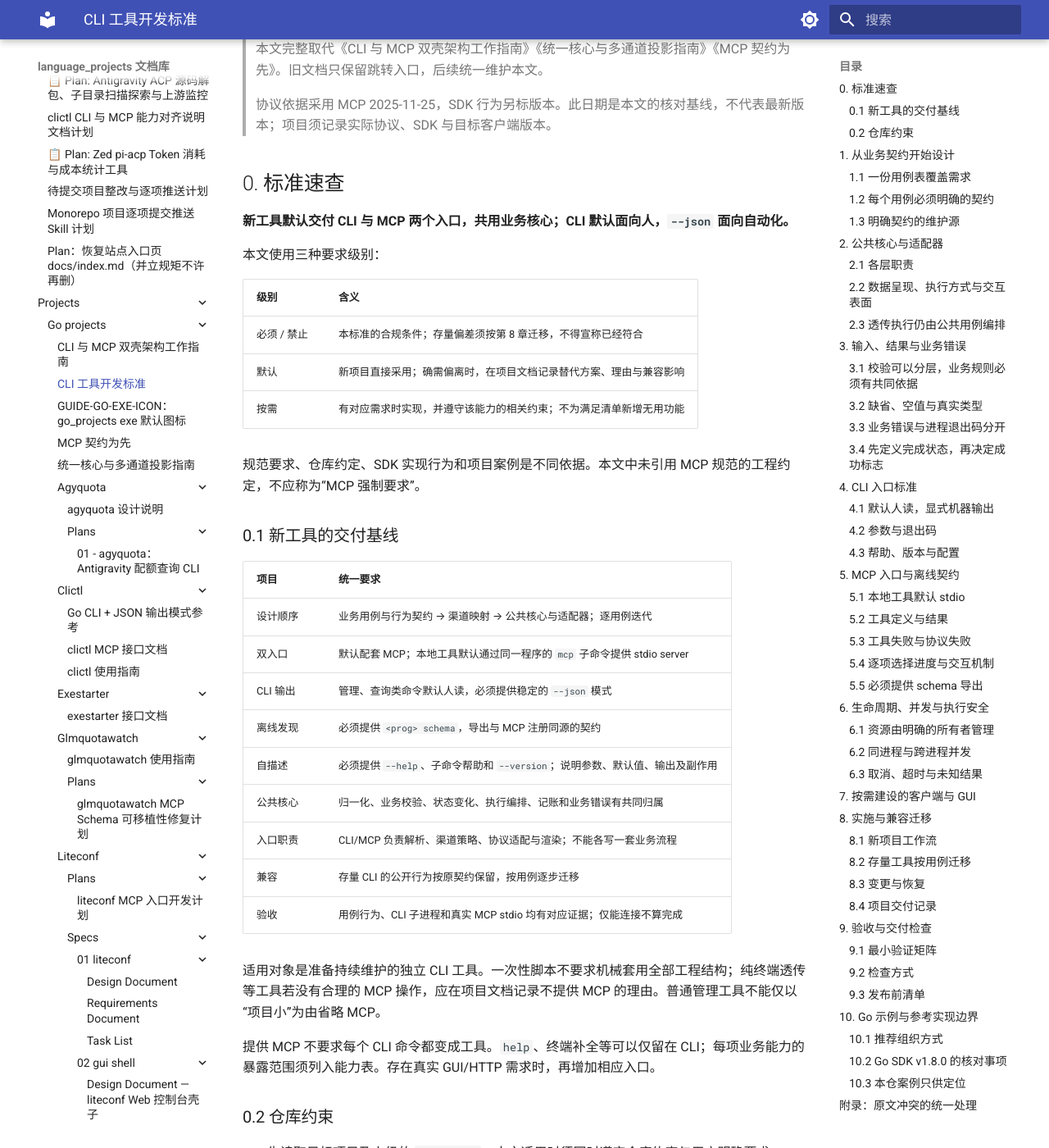
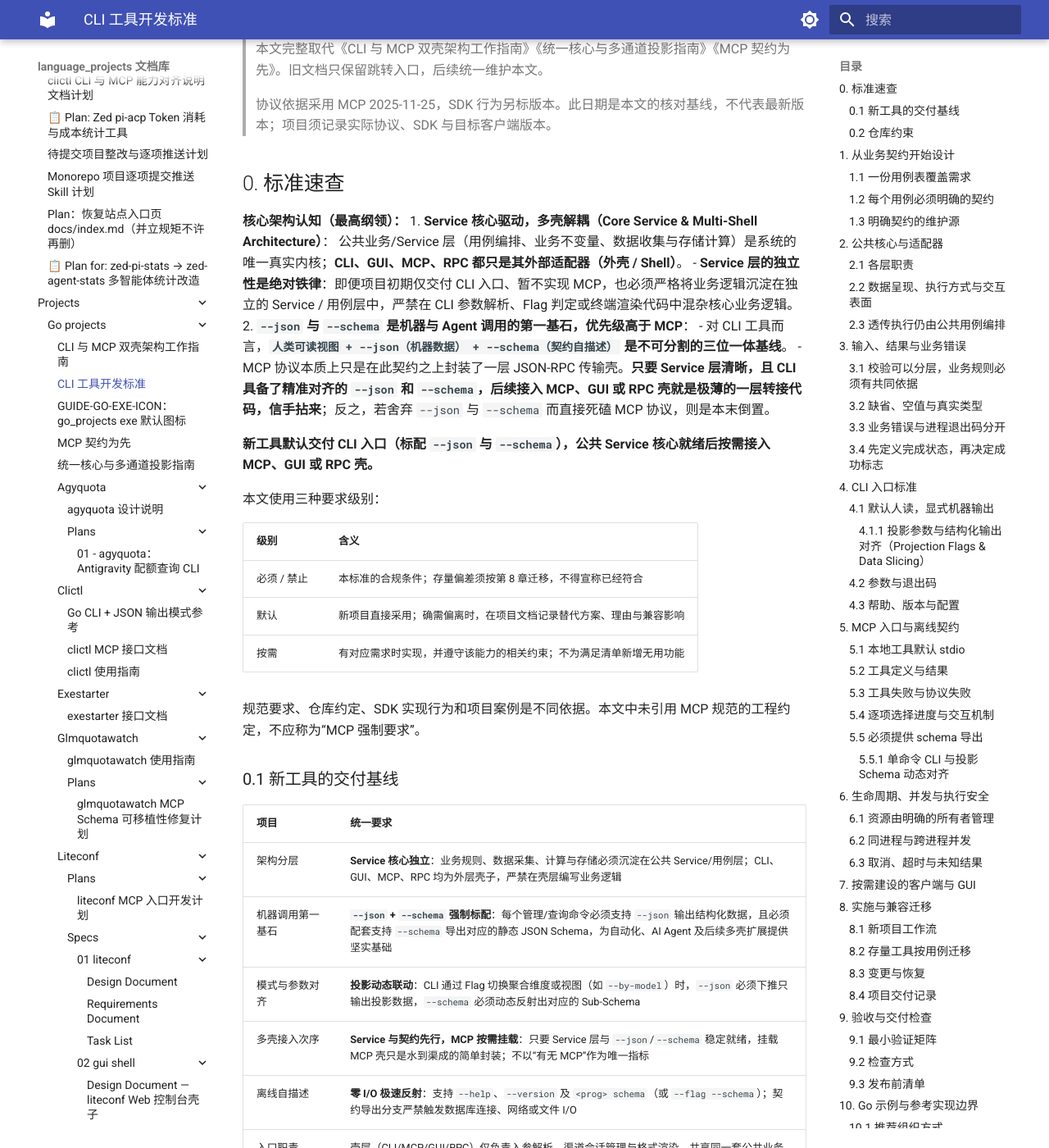
Before and after one commit to shihao-hub/td-language_projects, an MkDocs documentation site: the page built from docs/projects/go_projects/CLI 工具开发标准.md, in a window 1280 px wide and 1400 px high, scrolled down 241 px. Shown: the whole window at 82% size. Built offline with MkDocs 1.6.1 and Material for MkDocs 9.7.7, drawn with Linux system fonts in a browser that asks for light colours; some of the changed text lies outside the part shown.

Commit message:
docs: 新增 zed-agent-stats 改造计划并更新 CLI 标准
- docs/plans/16-zed-agent-stats.md：多智能体改造实施计划（5 任务已执行）
- CLI 工具开发标准.md：上一任务遗留的投影下推与动态 Schema 规范改动

````diff
--- /dev/null
+++ b/docs/plans/16-zed-agent-stats.md
@@ -0,0 +1,94 @@
+# 📋 Plan for: zed-pi-stats → zed-agent-stats 多智能体统计改造
+
+**问题陈述**：`zed-pi-stats` 仅支持统计 Zed 内 `pi-acp` 智能体的 Token/费用，名称与能力均不通用。需原地改造为 `zed-agent-stats`，支持 pi / antigravity / opencode 三种 ACP 智能体的 Token 与模型消耗统计，CLI 采用子命令形式，保留既有「人读表格 + `--json` + `--schema`」三位一体契约。
+
+**需求**（澄清阶段确认的决策）：
+
+1. v1 覆盖 **pi + antigravity + opencode** 三个 agent（opencode 数据源已在规划期探明）。
+2. **原地改名**：目录/包名/CLI 入口全部改为 `zed-agent-stats`，`git mv` 保留历史，旧 `zed-pi-stats` 入口消失。
+3. CLI 用**子命令**：`zed-agent-stats pi` / `zed-agent-stats antigravity`（缩写 `agy`）/ `zed-agent-stats opencode`（缩写 `oc`）；**不带子命令 = 三 agent 合并总览**。
+4. 各子命令内保留既有投影参数（`--by-model/--by-project/--by-session`）与 `--json/--schema/-n/--days/--wide/--raw`。
+5. 忽略 `~/.gemini/antigravity-acp/.quota_token_cache.json`（那是 agyquota 写的缓存，非 Antigravity 自身数据）。
+
+**背景**（规划期只读调研结论）：
+
+- **Zed 层（三 agent 共用）**：`%LOCALAPPDATA%\Zed\db\0-stable\db.sqlite` → `sidebar_threads` 表按 `agent_id` 过滤（`pi-acp`=17 / `antigravity-acp`=24 / `opencode`=261 线程），提供标题、folder、ISO 时间戳。`session_id` 与各 agent 自身存储的主键**直接相等**（已抽样验证，opencode 的 `ses_xxx` 完全对上）。读取需快照复制（WAL/SHM 三件套）防锁，现有 `collector.get_zed_threads()` 已实现，仅需参数化 agent_id。
+- **pi 数据源（现状复用）**：`~/.pi/pi-acp/session-map.json` → 会话 JSONL，逐条 `message.usage` 含 input/output/cacheRead/cacheWrite/reasoning/cost。
+- **antigravity 数据源（本次新探明）**：`~/.gemini/antigravity-acp/conversations/<sid>.db`，每会话一个 SQLite，`gen_metadata` 表每次 LLM 生成一行，`data` 列为**无 schema protobuf**。已解码字段：field 19=模型名明文、field 1.4=usage 子消息（f2=input、f3=output、f5=thoughts）、field 1.9.10.4=上下文窗口。f9/f10 语义未定（数值远小于主字段），**保守忽略并注明待校准**。`<sid>.meta` JSON 含 `cwd`。无任何 cost 数据（订阅制）。锚点数字（本机 23 个有数据会话）：1358 次生成全为 `gemini-3.8-flash`，input≈13.4M、output≈0.7M、thoughts≈97.9M。
+- **opencode 数据源（本次新探明）**：`~/.local/share/opencode/opencode.db`（**1.9 GB，禁止快照复制**，用 `file:...?mode=ro` 只读 URI 直查，已验证可行；WAL 活跃写入下偶发锁需重试）。`session` 表（431 行）**自带聚合列**：`cost, tokens_input/output/reasoning/cache_read/cache_write, model(JSON), agent, directory, title, time_created/time_updated(ms epoch)`。`message.data` JSON 逐条含 `modelID/providerID/tokens/cost`，可做会话内按模型细分。cost 字段存在但本机全为 0（zhipu 订阅 plan 不回传费用）。
+- **现有代码结构**：`src/zed_pi_stats/{models,collector,reporter,cli}.py`，Service 核心已与 CLI/渲染解耦（上一轮重构成果），`models.py` 含纯标准库 JSON Schema。`pyproject.toml`：hatchling、Python>=3.10、仅依赖 rich。
+- 父仓 `docs/projects/go_projects/CLI 工具开发标准.md` 有未提交改动（上一任务遗留），与本计划无关，另行处理。
+
+**方案**（高层设计）：
+
+```mermaid
+graph TD
+    subgraph CLI 层（argparse 子命令）
+        A[zed-agent-stats] --> B{子命令}
+        B -->|pi / antigravity·agy / opencode·oc| C[单 agent 投影]
+        B -->|无子命令| D[合并总览]
+    end
+    subgraph Service 核心
+        C --> E[AgentSpec 注册表<br/>zed_id / cli名 / 别名 / collector]
+        D --> E
+        E --> F1[PiCollector<br/>session-map + JSONL]
+        E --> F2[AntigravityCollector<br/>conversations/*.db + protobuf 解码]
+        E --> F3[OpencodeCollector<br/>opencode.db 只读 URI]
+        F1 & F2 & F3 --> G[统一 SessionStats 列表<br/>新增 agent 字段]
+    end
+    G --> H[reporter 渲染层<br/>表格 / --json / --schema]
+    Z[Zed db 快照读取<br/>sidebar_threads 按 agent_id] --> F1 & F2 & F3
+```
+
+关键决策与假设：
+
+- **假设 1（f9/f10）**：antigravity usage 的 f9/f10 未定语义字段不展示、不计入 total，代码注释与 README 注明待校准。
+- **假设 2（总览形态）**：总览 = 合并 summary + **by-agent 分解表** + 跨 agent 的 by-model 表；`--json/--schema` 同构扩展 `by_agent` 维度。
+- **假设 3（opencode 读锁）**：只读 URI + 短重试（3 次 × 0.5s）；失败时该 agent 计数为 0 并在输出中标注不可用，不中断其他 agent。
+- **假设 4（cost 展示）**：cost 为 0 时表格显示 `-`（订阅制不回传费用），JSON 保留数值 0。
+- antigravity protobuf 解码引入 **`blackboxprotobuf`**（纯 Python 零传递依赖，专为无 .proto 的 schema-less 解码设计，比手写 wire-format 遍历健壮；用户批准）；Schema **生成**继续纯标准库（沿用交接简报既有决策，不引 Pydantic）。
+- Schema title 前缀 `ZedPiStats*` 统一改 `ZedAgentStats*`，`summary` 增加 `agent` 维度字段属破坏性契约变更，随改名一次性完成。
+
+**任务分解**：
+
+- [x] Task 1: 原地改名骨架（目录、包、入口、元数据）
+  - 实施说明：顶层目录被外部进程句柄锁定，改为「子项 git mv + 新建目录」完成迁移（git 仍按相似度识别为 rename，历史保留）；`zed-pi-stats` 旧目录成空壳无法删除，待锁释放后手工清理。构建残留物 `zed-pi-stats.exe` 与 `.venv` 已清理，`__version__` 升至 0.2.0。验证通过：`uv run zed-agent-stats --by-model` 输出与改名前一致（21 会话 / 68.45M / $1.57）。
+  - 文件：`python_projects/zed-pi-stats` → `python_projects/zed-agent-stats`（`git mv`）；`src/zed_pi_stats` → `src/zed_agent_stats`（`git mv`）；`pyproject.toml`、`README.md`、`src/zed_agent_stats/__init__.py`
+  - 实现：`git mv` 两个层级保留历史；pyproject 改 `name/description/[project.scripts] zed-agent-stats = "zed_agent_stats.cli:main"`；全量替换 import 与文档字符串中的旧名；README 改标题并留「多 agent 改造中」占位说明（此时功能仍是 pi 单体）
+  - 验证：`uv run --project python_projects/zed-agent-stats zed-agent-stats --by-model` 正常输出表格，数值与改名前一致
+  - Demo：新命令名下看到与旧版相同的 pi 模型汇总
+
+- [x] Task 2: 多 agent 架构骨架 + 子命令路由（pi 先接入）
+  - 文件：`src/zed_agent_stats/agents.py`（新建）、`cli.py`、`models.py`、`collector.py`（改造为 `collectors/pi.py`，`get_zed_threads()` 参数化 agent_id）
+  - 实现：`AgentSpec` 注册表（zed agent_id、cli 名、别名 agy/oc、collector 工厂）；argparse subparsers（`pi`/`antigravity(agy)`/`opencode(oc)` + 无子命令总览占位）；`SessionStats` 增加 `agent` 字段；pi 采集器挂到新架构
+  - 验证：`uv run --project python_projects/zed-agent-stats zed-agent-stats pi --by-session -n 3` 正常；`zed-agent-stats pi --schema` 零 I/O 输出
+  - Demo：`pi` 子命令走通新架构；`antigravity`/`opencode` 子命令报「数据源未实现」提示（占位）
+
+- [x] Task 3: antigravity 采集器（protobuf 解码 + 会话库聚合）
+  - 实施说明：镜像源仅有 blackboxprotobuf 1.0.1（2.x 不在索引），带来 protobuf 3.10/six/setuptools 三个传递依赖，功能不受影响。锚点验证通过：gemini-3.8-flash 23 会话/1358 轮/in 13.40M/out 700.1K，总 112.00M = in+out+thoughts 97.9M；另见探索期未出现的 gemini-3.7-flash（新会话）。
+  - 文件：`src/zed_agent_stats/collectors/antigravity.py`（新建）、`pyproject.toml`（新增 `blackboxprotobuf` 依赖）、`models.py`（thoughts 等字段映射）
+  - 实现：`uv add blackboxprotobuf`；快照复制 `conversations/*.db`（单库 ≤6MB 可复制）；用 blackboxprotobuf 解码 `gen_metadata.data`，按字段号路径提取：field 19 → model、field 1.4 → {f2 input, f3 output, f5 reasoning}，f9/f10 按假设 1 忽略并注释；读 `<sid>.meta` 的 `cwd`；与 Zed threads 按 sid join 补标题/时间；无 cost 置 0
+  - 验证：`uv run --project python_projects/zed-agent-stats zed-agent-stats antigravity --by-model` 输出 `gemini-3.8-flash` 且 in≈13.4M / out≈0.7M / reasoning≈97.9M（对照锚点数字）；`agy` 缩写等价
+  - Demo：`zed-agent-stats agy` 看到 24 个 antigravity 会话的模型消耗与项目归属
+
+- [x] Task 4: opencode 采集器（只读大库查询）
+  - 实施说明：覆盖 opencode.db 全量 431 会话（含 Zed 内与独立终端运行，README 注明）；只读 URI + 3×0.5s 重试；message.data 单遍聚合出按模型细分与轮次。验证通过：`oc --by-session --json` 首条即「Pi stats projection handoff」（当前会话自身，in/out/reason=310926/27179/27691 非零）。
+  - 文件：`src/zed_agent_stats/collectors/opencode.py`（新建）
+  - 实现：`file:...?mode=ro` URI 连接 + 按假设 3 重试；`session` 表聚合列直接映射 `TokenUsage`；`model` 列 JSON 解析（`providerID/id`）；`message.data` 聚合出会话内按模型细分；ms epoch 时间戳转 ISO 8601；`directory` 映射项目维度
+  - 验证：`uv run --project python_projects/zed-agent-stats zed-agent-stats opencode --by-session -n 5` 含「Pi stats projection handoff」会话且 in/out/reasoning 数值非零；`oc --json` 合法 JSON
+  - Demo：`zed-agent-stats oc --by-model` 看到 zhipu-glm/glm-5.3 等模型的分布
+
+- [x] Task 5: 合并总览 + 三视图契约收尾 + 文档
+  - 实施说明：by_agent 聚合仅出现在合并总览与全量 JSON/Schema（投影视图契约不变）；Schema title 全部改为 ZedAgentStats*，SESSION_ITEM_SCHEMA 增加 agent 字段；cost=0 终端显示 `-`。验证通过：无参数总览三段视图非空且 by_agent 行数=3（33/23/431）；`--schema` required 与 `--json` 顶层键一一对应；`uv build` 出包成功；全仓无 zed_pi_stats/zed-pi-stats 残留引用。
+  - 文件：`reporter.py`、`models.py`（总览 Schema）、`cli.py`、`README.md`
+  - 实现：无子命令总览（合并 summary + by_agent 分解 + 跨 agent by-model，按假设 2）；总览与各子命令的 `--json/--schema` 全量对齐（Schema title 改 `ZedAgentStats*`）；README 全面重写（三 agent 用法、数据源说明、f9/f10 与 cost=0 的语义说明）；全链路接线检查无孤儿代码
+  - 验证：`uv run --project python_projects/zed-agent-stats zed-agent-stats`（无参数）三段视图均非空且 by_agent 行数=3；`--schema` 与 `--json` 字段一一对应；`uv build` 可出包
+  - Demo：一条命令看到三 agent 的合并消耗看板
+
+**结构化问题**：无（需求已收敛；关键不确定点均以假设形式记录在方案节，批准即视为认可）。
+
+---
+
+- 最后更新：2026-09-23
+- 作者：AI & User
+- 版本：v1.1（执行完成：5/5 任务勾选；原被锁的 `python_projects/zed-pi-stats` 空目录已随锁释放删除）
--- a/docs/projects/go_projects/CLI 工具开发标准.md
+++ b/docs/projects/go_projects/CLI 工具开发标准.md
@@ -10,7 +10,15 @@
 
 ## 0. 标准速查
 
-**新工具默认交付 CLI 与 MCP 两个入口，共用业务核心；CLI 默认面向人，`--json` 面向自动化。**
+**核心架构认知（最高纲领）：**
+1. **Service 核心驱动，多壳解耦（Core Service & Multi-Shell Architecture）**：
+   公共业务/Service 层（用例编排、业务不变量、数据收集与存储计算）是系统的唯一真实内核；**CLI、GUI、MCP、RPC 都只是其外部适配器（外壳 / Shell）**。
+   - **Service 层的独立性是绝对铁律**：即便项目初期仅交付 CLI 入口、暂不实现 MCP，也必须严格将业务逻辑沉淀在独立的 Service / 用例层中，严禁在 CLI 参数解析、Flag 判定或终端渲染代码中混杂核心业务逻辑。
+2. **`--json` 与 `--schema` 是机器与 Agent 调用的第一基石，优先级高于 MCP**：
+   - 对 CLI 工具而言，**`人类可读视图 + --json（机器数据） + --schema（契约自描述）` 是不可分割的三位一体基线**。
+   - MCP 协议本质上只是在此契约之上封装了一层 JSON-RPC 传输壳。**只要 Service 层清晰，且 CLI 具备了精准对齐的 `--json` 和 `--schema`，后续接入 MCP、GUI 或 RPC 壳就是极薄的一层转接代码，信手拈来**；反之，若舍弃 `--json` 与 `--schema` 而直接死磕 MCP 协议，则是本末倒置。
+
+**新工具默认交付 CLI 入口（标配 `--json` 与 `--schema`），公共 Service 核心就绪后按需接入 MCP、GUI 或 RPC 壳。**
 
 本文使用三种要求级别：
 
@@ -26,15 +34,13 @@
 
 | 项目 | 统一要求 |
 |---|---|
-| 设计顺序 | 业务用例与行为契约 → 渠道映射 → 公共核心与适配器；逐用例迭代 |
-| 双入口 | 默认配套 MCP；本地工具默认通过同一程序的 `mcp` 子命令提供 stdio server |
-| CLI 输出 | 管理、查询类命令默认人读，必须提供稳定的 `--json` 模式 |
-| 离线发现 | 必须提供 `<prog> schema`，导出与 MCP 注册同源的契约 |
-| 自描述 | 必须提供 `--help`、子命令帮助和 `--version`；说明参数、默认值、输出及副作用 |
-| 公共核心 | 归一化、业务校验、状态变化、执行编排、记账和业务错误有共同归属 |
-| 入口职责 | CLI/MCP 负责解析、渠道策略、协议适配与渲染；不能各写一套业务流程 |
-| 兼容 | 存量 CLI 的公开行为按原契约保留，按用例逐步迁移 |
-| 验收 | 用例行为、CLI 子进程和真实 MCP stdio 均有对应证据；仅能连接不算完成 |
+| 架构分层 | **Service 核心独立**：业务规则、数据采集、计算与存储必须沉淀在公共 Service/用例层；CLI、GUI、MCP、RPC 均为外层壳子，严禁在壳层编写业务逻辑 |
+| 机器调用第一基石 | **`--json` + `--schema` 强制标配**：每个管理/查询命令必须支持 `--json` 输出结构化数据，且必须配套支持 `--schema` 导出对应的静态 JSON Schema，为自动化、AI Agent 及后续多壳扩展提供坚实基础 |
+| 模式与参数对齐 | **投影动态联动**：CLI 通过 Flag 切换聚合维度或视图（如 `--by-model`）时，`--json` 必须下推只输出投影数据，`--schema` 必须动态反射出对应的 Sub-Schema |
+| 多壳接入次序 | **Service 与契约先行，MCP 按需挂载**：只要 Service 层与 `--json`/`--schema` 稳定就绪，挂载 MCP 壳只是水到渠成的简单封装；不以“有无 MCP”作为唯一指标 |
+| 离线自描述 | **零 I/O 极速反射**：支持 `--help`、`--version` 及 `<prog> schema`（或 `--flag --schema`）；契约导出分支严禁触发数据库连接、网络或文件 I/O |
+| 入口职责 | 壳层（CLI/MCP/GUI/RPC）仅负责入参解析、渠道会话管理与格式渲染，共享同一套公共业务用例 |
+| 验收标准 | 验证公共 Service 逻辑准确性、CLI 人读排版与边界，以及机器流与 Schema 的严格一致性 |
 
 适用对象是准备持续维护的独立 CLI 工具。一次性脚本不要求机械套用全部工程结构；纯终端透传等工具若没有合理的 MCP 操作，应在项目文档记录不提供 MCP 的理由。普通管理工具不能仅以“项目小”为由省略 MCP。
 
@@ -92,15 +98,33 @@ Schema 可辅助生成帮助、基础表单和参数映射；不能自动生成
 
 ```mermaid
 flowchart TB
-    U["人 / 脚本 / agent"] -->|"参数与标准流"| C["CLI 适配器"]
-    H["MCP 客户端"] -->|"协议消息"| M["MCP 适配器"]
-    C -->|"业务请求与执行上下文"| S["公共用例：校验、编排、状态与错误"]
-    M -->|"业务请求与执行上下文"| S
-    G["按需增加 GUI / HTTP 入口"] -->|"业务请求"| S
-    S -->|"通过接口读写与执行"| I["存储 / 进程执行器 / 远程 API"]
-    I -->|"数据、事件与执行结果"| S
-    S -->|"结果或业务错误"| C
-    S -->|"结果或业务错误"| M
+    subgraph Shells ["外部适配器外壳 (Shells / Adapters)"]
+        C["CLI 适配器\n(人读视图 + --json + --schema)"]
+        M["MCP 适配器\n(Tools / Prompts / Resources)"]
+        G["GUI 适配器\n(桌面界面 / Web 视图)"]
+        R["RPC / HTTP 适配器\n(外部远程调用)"]
+    end
+
+    subgraph Core ["公共业务内核 (Core Service / Use-Cases)"]
+        S["Service 业务层\n(用例编排、数据收集、聚合计算、状态与错误)"]
+        D["领域模型与数据契约\n(Data Models & JSON Schema 定义)"]
+    end
+
+    subgraph Infra ["基础设施层 (Infrastructure)"]
+        I["本地存储 (SQLite/JSON) / 外部进程 / 远程 API"]
+    end
+
+    C -->|"调用用例"| S
+    M -->|"调用用例"| S
+    G -->|"调用用例"| S
+    R -->|"调用用例"| S
+
+    C -.->|"零 I/O 读取"| D
+    M -.->|"直接反射"| D
+
+    S -->|"接口读写"| I
+    I -->|"原始数据"| S
+    S -->|"结构化领域数据"| Shells
 ```
 
 已有远程业务服务时，CLI/MCP 可以调用该服务的 API。复用现有业务边界，不在本地重新实现远程规则；上图不要求核心必须处于同一进程。
@@ -215,6 +239,12 @@ JSON 模式禁止横幅、颜色控制符、进度文本或交互提示。需要
 
 透传、补全和输出即协议的命令不强制 JSON 包装。命令若不支持 `--json`，应明确拒绝工具自身的该选项；`--` 之后的参数属于子进程，必须原样转交。
 
+#### 4.1.1 投影参数与结构化输出对齐（Projection Flags & Data Slicing）
+
+当 CLI 命令支持通过参数/Flag 改变展示视角或聚合维度（如 `--by-model`、`--by-project`、`--summary-only`）时：
+- **数据层精确下推**：`--json` 输出的数据结构必须同步投影到对应视图维度，只返回与该 Flag 语义匹配的字段，禁止仅在终端渲染层过滤显示而在 `--json` 中倾泻未过滤的全量大对象。
+- **避免隐式膨胀**：确保自动化调用者（特别是 LLM / AI Agent）获得“所要即所得”的紧凑上下文，降低机器解析成本与 Token 浪费。
+
 ### 4.2 参数与退出码
 
 新命令默认采用 `0` 成功、`2` 调用参数错误、`1` 其他失败。透传命令在取得正常子进程退出码时按契约返回该值；启动失败、信号终止及平台特殊状态须单独说明。不得把案例中的 `127` 当成跨平台通用业务错误码。
@@ -295,6 +325,12 @@ elicitation 支持结构化交互，但依赖客户端声明的能力，不等
 符合第 0 章例外而不提供 MCP 的独立 CLI，`schema` 改为导出自身命令的输入/输出契约，并声明 `interface: "cli"`，避免伪称为 MCP 工具目录；一次性脚本不在此强制范围内。
 
 对照至少覆盖名称、描述、输入/输出 Schema 和标注。只归一化键顺序及明确无序的集合，不能删除约束以使结果“相同”。
+
+#### 5.5.1 单命令 CLI 与投影 Schema 动态对齐
+
+对于非多层子命令架构、依靠选项 Flag 切换返回维度的工具：
+- **模式与参数联动**：当用户传入特定投影 Flag 并请求契约时（例如 `<prog> --by-model --schema`），工具必须动态导出与该投影输出完全一致的专有 JSON Schema（Sub-Schema），而不是固定返回全量报告的根 Schema。
+- **零 I/O 极速反射**：无论是全局 `<prog> schema` 还是带参数的 `<prog> --flag --schema`，契约反射分支必须在解析参数后立即输出 Schema 并退出，**严禁触发数据库连接、网络请求或文件读取等业务 I/O**。
 
 ## 6. 生命周期、并发与执行安全
 
````
